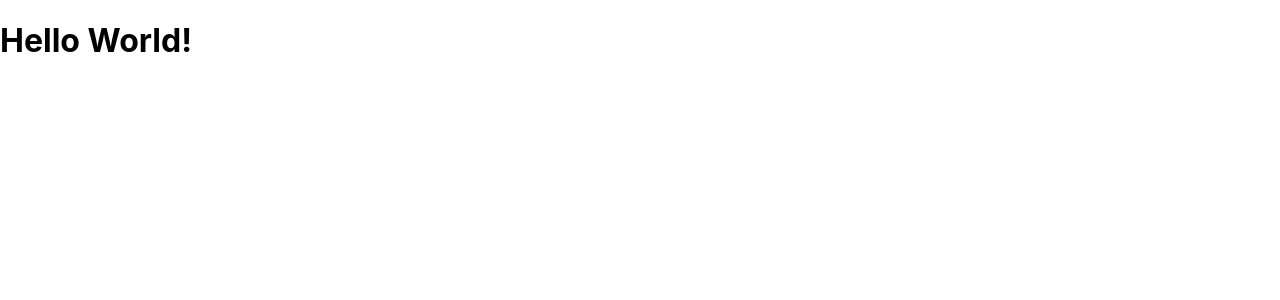
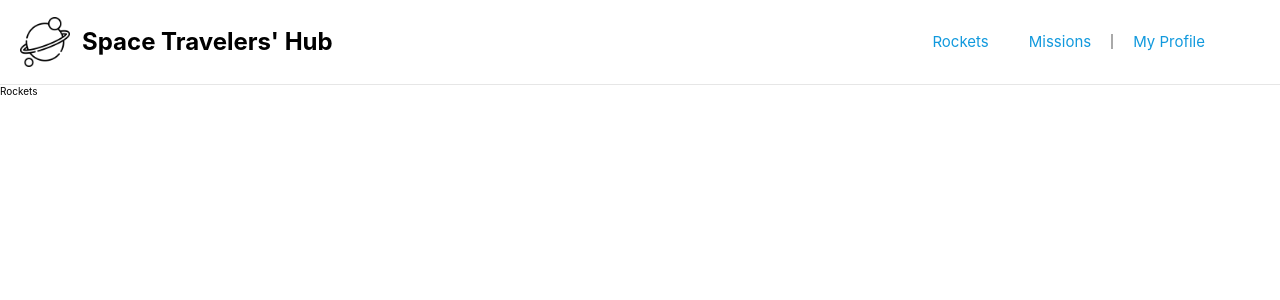
Before and after one commit to t-bello7/Micro-Space-Hub, a React (Create React App) app: page / in a window 1280 px wide. Shown: the top 300 px of the page. Built offline with nearby package versions, Linux system fonts and the light colour scheme.

Commit message:
Add header and navigation bar

```diff
--- a/src/App.js
+++ b/src/App.js
@@ -1,7 +1,21 @@
+import React from 'react';
+import { BrowserRouter as Router, Route, Routes } from 'react-router-dom';
+import NavLink from './components/NavLink';
+import Rockets from './components/Rockets';
+import Missions from './components/Missions';
+import MyProfile from './components/MyProfile';
+
 function App() {
   return (
     <div className="App">
-      <h1>Hello World!</h1>
+      <Router>
+        <NavLink />
+        <Routes>
+          <Route path="/" element={<Rockets />} />
+          <Route path="/missions" element={<Missions />} />
+          <Route path="/my-profile" element={<MyProfile />} />
+        </Routes>
+      </Router>
     </div>
   );
 }
--- /dev/null
+++ b/src/components/Missions.jsx
@@ -0,0 +1,5 @@
+function Missions() {
+  return <div>Missions</div>;
+}
+
+export default Missions;
--- /dev/null
+++ b/src/components/MyProfile.jsx
@@ -0,0 +1,5 @@
+function MyProfile() {
+  return <div>My Profile</div>;
+}
+
+export default MyProfile;
--- /dev/null
+++ b/src/components/NavLink.css
@@ -0,0 +1,50 @@
+.nav-bar {
+  display: flex;
+  justify-content: space-between;
+  align-items: center;
+  padding: 0.5rem 1rem;
+  background-color: #fff;
+  border-bottom: 1px solid #e6e6e6;
+}
+
+.logo-container {
+  display: flex;
+  align-items: center;
+  padding: 1rem;
+}
+
+.planet-img {
+  width: 50px;
+  height: 50px;
+  margin-right: 1.2rem;
+}
+
+.logo-name a {
+  text-decoration: none;
+  color: #000;
+  font-size: 2.4rem;
+}
+
+.nav-list {
+  list-style: none;
+  display: flex;
+  align-items: center;
+  padding-right: 1.5rem;
+  margin-right: 3rem;
+}
+
+.nav-item a {
+  margin-left: 2rem;
+  margin-right: 2rem;
+  font-size: 1.5rem;
+  color: rgb(17, 153, 221);
+  text-decoration: none;
+  cursor: pointer;
+}
+
+.vertical-line {
+  width: 2px;
+  height: 15px;
+  background-color: #a9a9a9;
+  border: 1px solid #a9a9a9;
+}
--- /dev/null
+++ b/src/components/NavLink.jsx
@@ -0,0 +1,31 @@
+import { Link } from 'react-router-dom';
+import './NavLink.css';
+
+const image = require('../assets/planet.png');
+
+function NavLink() {
+  return (
+    <nav className="nav-bar">
+      <div className="logo-container">
+        <img className="planet-img" src={image} alt="planet" />
+        <h1 className="logo-name">
+          <Link to="/">Space Travelers&apos; Hub</Link>
+        </h1>
+      </div>
+      <ul className="nav-list">
+        <li className="nav-item">
+          <Link to="/">Rockets</Link>
+        </li>
+        <li className="nav-item">
+          <Link to="/missions">Missions</Link>
+        </li>
+        <div className="vertical-line" />
+        <li className="nav-item">
+          <Link to="/my-profile">My Profile</Link>
+        </li>
+      </ul>
+    </nav>
+  );
+}
+
+export default NavLink;
--- /dev/null
+++ b/src/components/Rockets.jsx
@@ -0,0 +1,5 @@
+function Rockets() {
+  return <div>Rockets</div>;
+}
+
+export default Rockets;
--- a/src/index.css
+++ b/src/index.css
@@ -1,5 +1,16 @@
+*,
+*::after,
+*::before {
+  box-sizing: border-box;
+}
+
+html {
+  font-size: 62.5%;
+}
+
 body {
   margin: 0;
+  padding: 0;
   font-family: -apple-system, BlinkMacSystemFont, 'Segoe UI', 'Roboto', 'Oxygen',
     'Ubuntu', 'Cantarell', 'Fira Sans', 'Droid Sans', 'Helvetica Neue',
     sans-serif;
```
Also changed, not shown: src/assets/planet.png (added).
